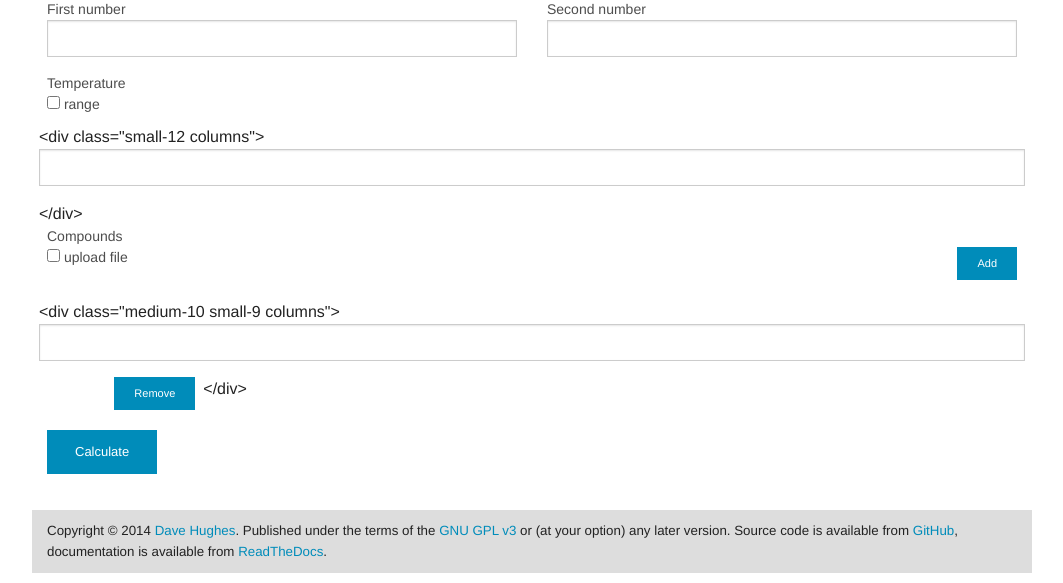
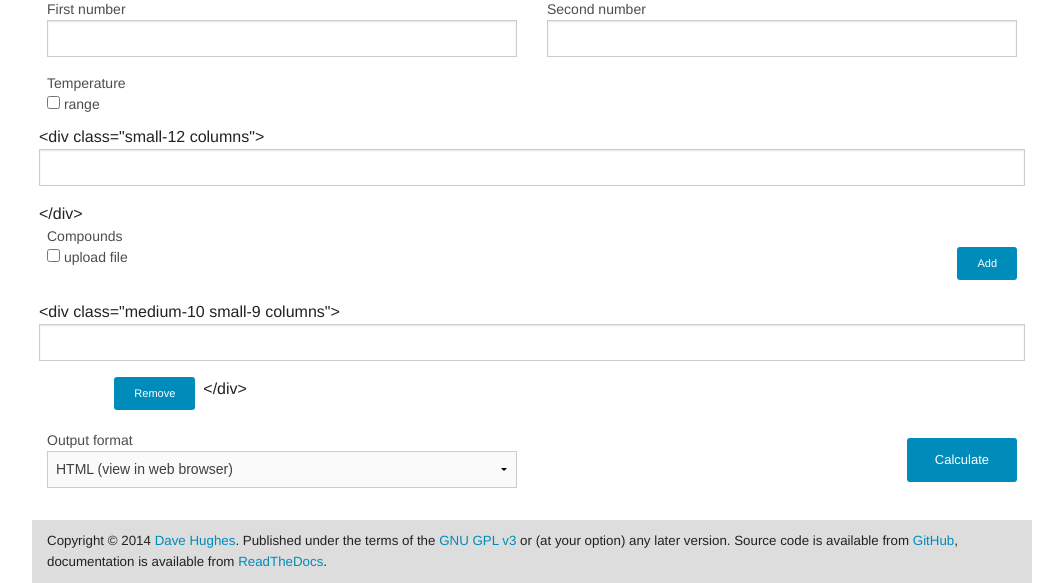
Before and after one commit to waveform-computing/umansysprop, a Flask app: page /tool/test in a window 1280 px wide. Shown: the part 314-897 px from the top of the page, without its empty margins (108-1171 px from the left). Run offline with Flask 2, Linux system fonts and the light colour scheme; some libraries are stand-ins or nearby versions.

Commit message:
Work on alternate output format support

```diff
--- a/umansysprop/__init__.py
+++ b/umansysprop/__init__.py
@@ -43,7 +43,7 @@
     ]
 
 __extra_requires__ = {
-    'server': ['openbabel', 'flask', 'flask-wtf', 'wtforms', 'docutils'],
+    'server': ['openbabel', 'flask', 'flask-wtf', 'wtforms', 'docutils', 'xlsxwriter'],
     'client': [],
     'doc':    ['sphinx'],
     }
--- a/umansysprop/forms.py
+++ b/umansysprop/forms.py
@@ -37,7 +37,7 @@
 
 import pybel
 from flask import request
-from flask.ext.wtf import Form as BaseForm
+from flask.ext.wtf import Form as DeclarativeForm
 from wtforms.fields import (
     Field,
     BooleanField,
@@ -87,10 +87,19 @@
 from .html import html, literal, content, tag
 
 
-Form = BaseForm
+class Form(DeclarativeForm):
+    output_format = SelectField(
+        'Output format', choices=[
+            ('html', 'HTML (view in web browser)'),
+            ('xml',  'XML file'),
+            ('json', 'JSON file'),
+            ('csv',  'CSV files (in .zip archive)'),
+            ('xls',  'Excel spreadsheet'),
+            ('ods',  'OpenDocument spreadsheet'),
+            ])
 
 
-class SubForm(BaseForm):
+class SubForm(DeclarativeForm):
     def __init__(self, csrf_enabled=False, *args, **kwargs):
         super(SubForm, self).__init__(*args, csrf_enabled=False, **kwargs)
 
@@ -258,7 +267,7 @@
                     class_='medium-10 small-9 columns'
                     ),
                 tag.div(
-                    tag.a('Add', class_='button tiny right', data_toggle='fieldset-add-row'),
+                    tag.a('Add', class_='button radius tiny right', data_toggle='fieldset-add-row'),
                     class_='medium-2 small-3 columns clearfix'
                     ),
                 class_='row'
@@ -277,7 +286,7 @@
                     class_='medium-10 small-9 columns'
                     ),
                 tag.div(
-                    tag.a('Remove', class_='button tiny right', data_toggle='fieldset-remove-row'),
+                    tag.a('Remove', class_='button radius tiny right', data_toggle='fieldset-remove-row'),
                     class_='medium-2 small-3 columns clearfix'
                     ),
                 class_='row',
@@ -479,7 +488,7 @@
                     class_='medium-4 small-3 columns'
                     ),
                 tag.div(
-                    tag.a('Add', class_='button tiny right', data_toggle='fieldset-add-row'),
+                    tag.a('Add', class_='button radius tiny right', data_toggle='fieldset-add-row'),
                     class_='medium-2 small-3 columns clearfix'
                     ),
                 class_='row',
@@ -495,7 +504,7 @@
                     class_='medium-4 small-3 columns'
                     ),
                 tag.div(
-                    tag.a('Remove', class_='button tiny right', data_toggle='fieldset-remove-row'),
+                    tag.a('Remove', class_='button radius tiny right', data_toggle='fieldset-remove-row'),
                     class_='medium-2 small-3 columns clearfix'
                     ),
                 class_='row',
--- a/umansysprop/templates/tool.html
+++ b/umansysprop/templates/tool.html
@@ -26,16 +26,21 @@
   {% block form %}
   {{ form.hidden_tag() }}
   {% for field in form %}
+  {% if field.name != 'output_format' %}
   <div class="row">
     <div class="small-12 columns">
       {{ render_field(field) }}
     </div>
   </div>
+  {% endif %}
   {% endfor %}
   {% endblock %}
   <div class="row">
-    <div class="small-12 columns">
-      <input class="button small" type="submit" name="submit" value="Calculate" />
+    <div class="medium-6 columns">
+      {{ render_field(form.output_format) }}
+    </div>
+    <div class="medium-6 columns medium-text-right">
+      <input style="margin-top: 8px" class="button small radius" type="submit" name="submit" value="Calculate" />
     </div>
   </div>
 </form>
```
